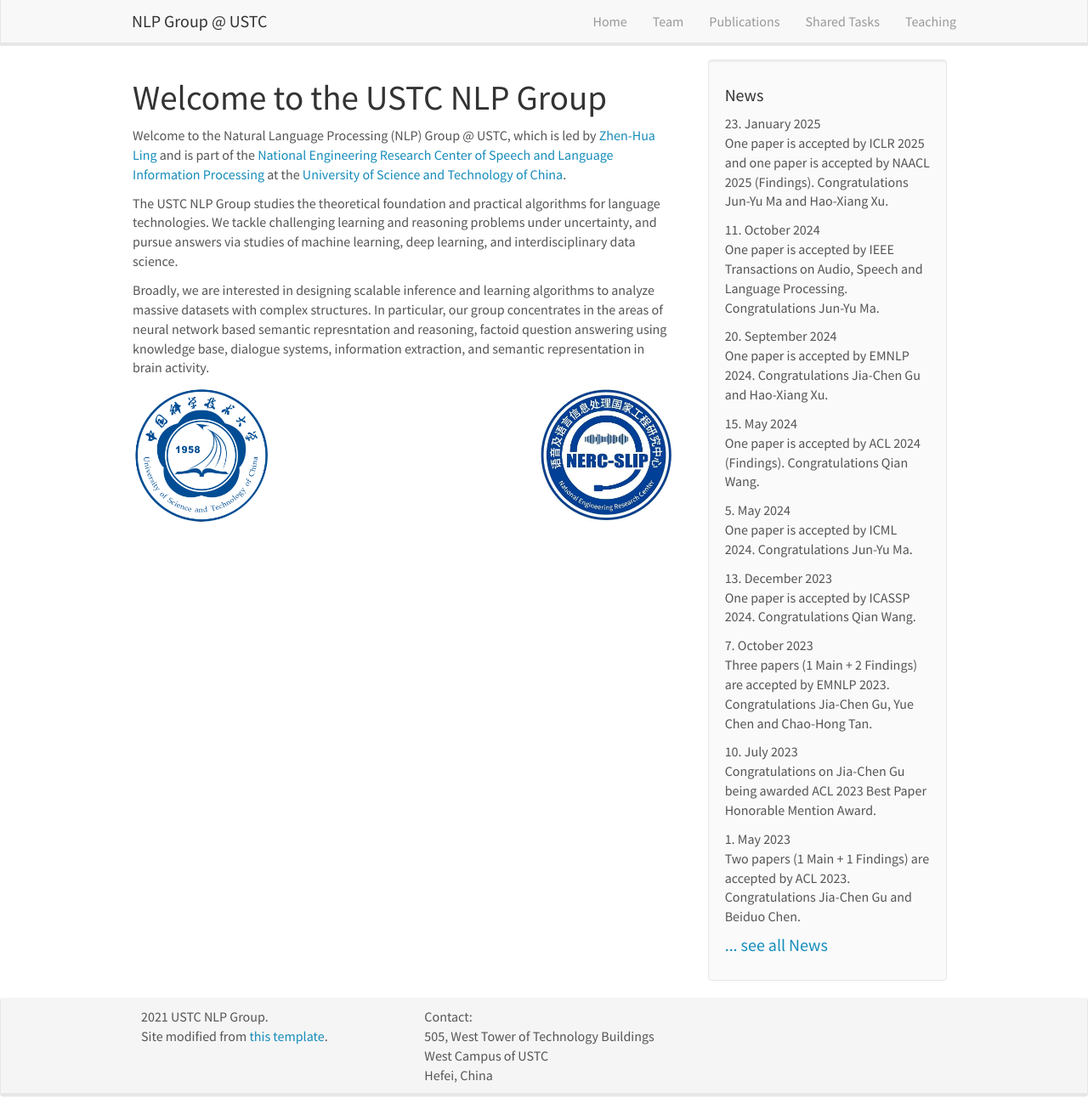
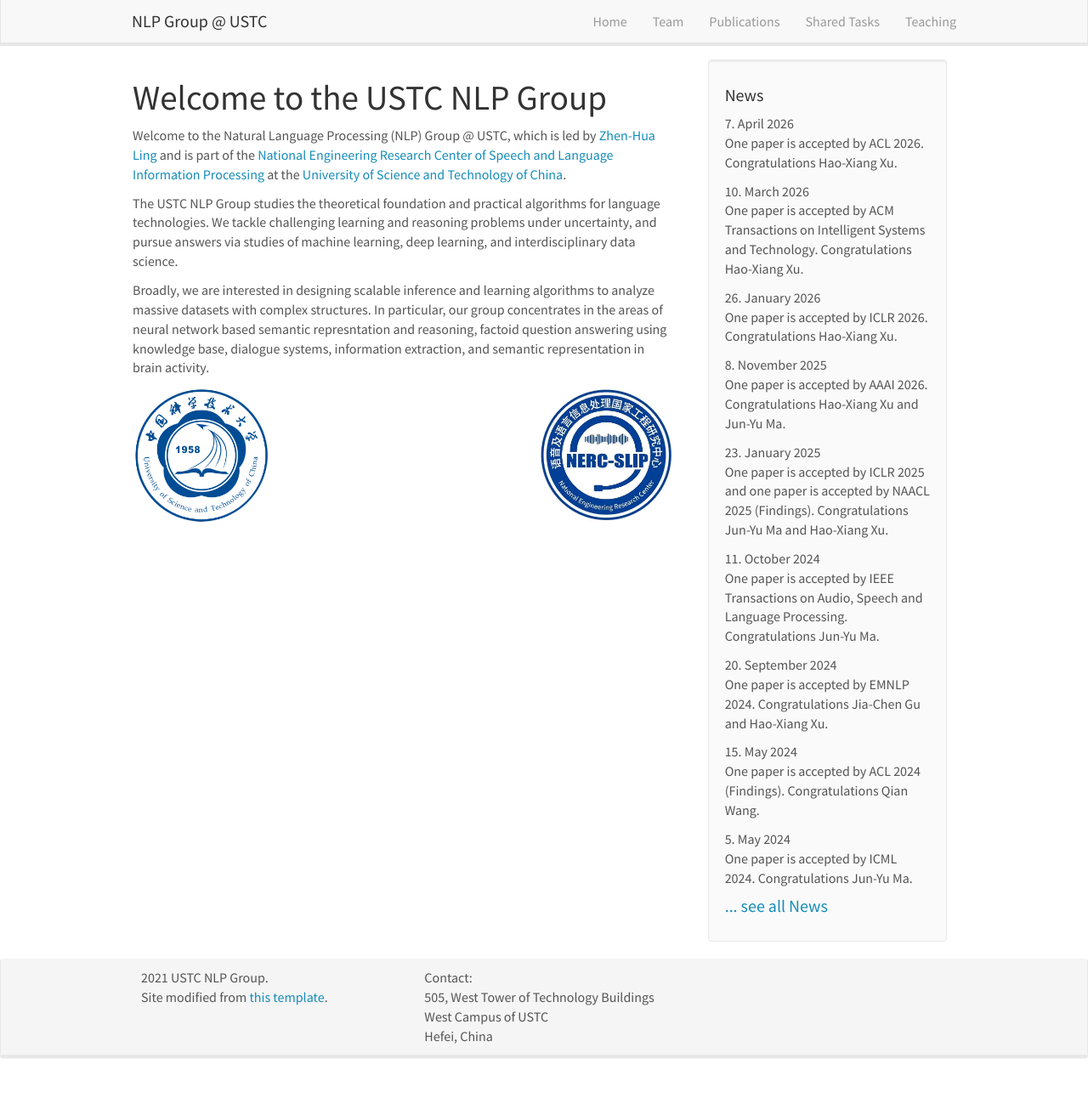
Before and after one commit to ustcnlp/ustcnlp.github.io, a Jekyll site: the page built from _pages/home.md, in a window 1280 px wide and 1312 px high. Shown: the whole window at 85% size. Built offline with Jekyll 4.4.1, drawn with Linux system fonts in a browser that asks for light colours; nearby versions of some CDN libraries.

Commit message:
Update news.yml

```diff
--- a/_data/news.yml
+++ b/_data/news.yml
@@ -1,3 +1,15 @@
+- date: 7. April 2026
+  headline: One paper is accepted by ACL 2026. Congratulations Hao-Xiang Xu.
+
+- date: 10. March 2026
+  headline: One paper is accepted by ACM Transactions on Intelligent Systems and Technology. Congratulations Hao-Xiang Xu.
+
+- date: 26. January 2026
+  headline: One paper is accepted by ICLR 2026. Congratulations Hao-Xiang Xu.
+
+- date: 8. November 2025
+  headline: One paper is accepted by AAAI 2026. Congratulations Hao-Xiang Xu and Jun-Yu Ma.
+
 - date: 23. January 2025
   headline: One paper is accepted by ICLR 2025 and one paper is accepted by NAACL 2025 (Findings). Congratulations Jun-Yu Ma and Hao-Xiang Xu.
 
```
